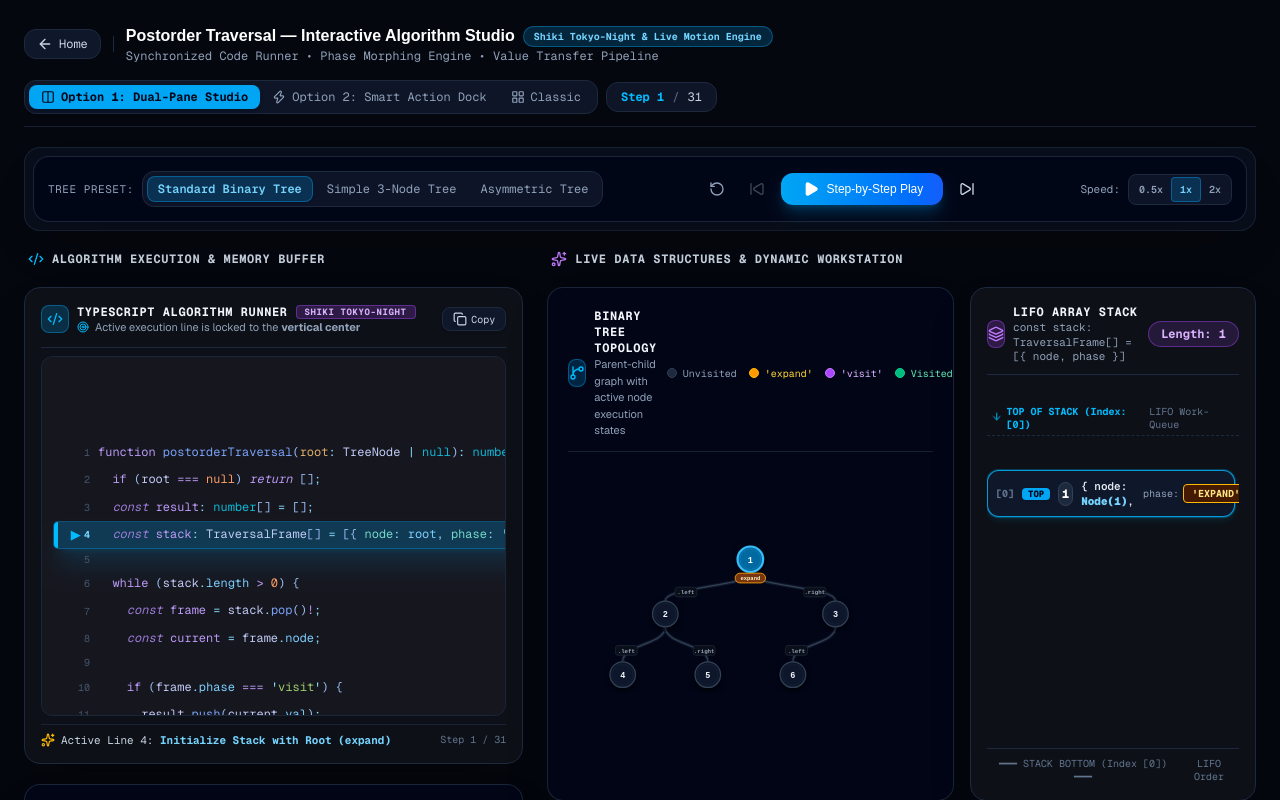
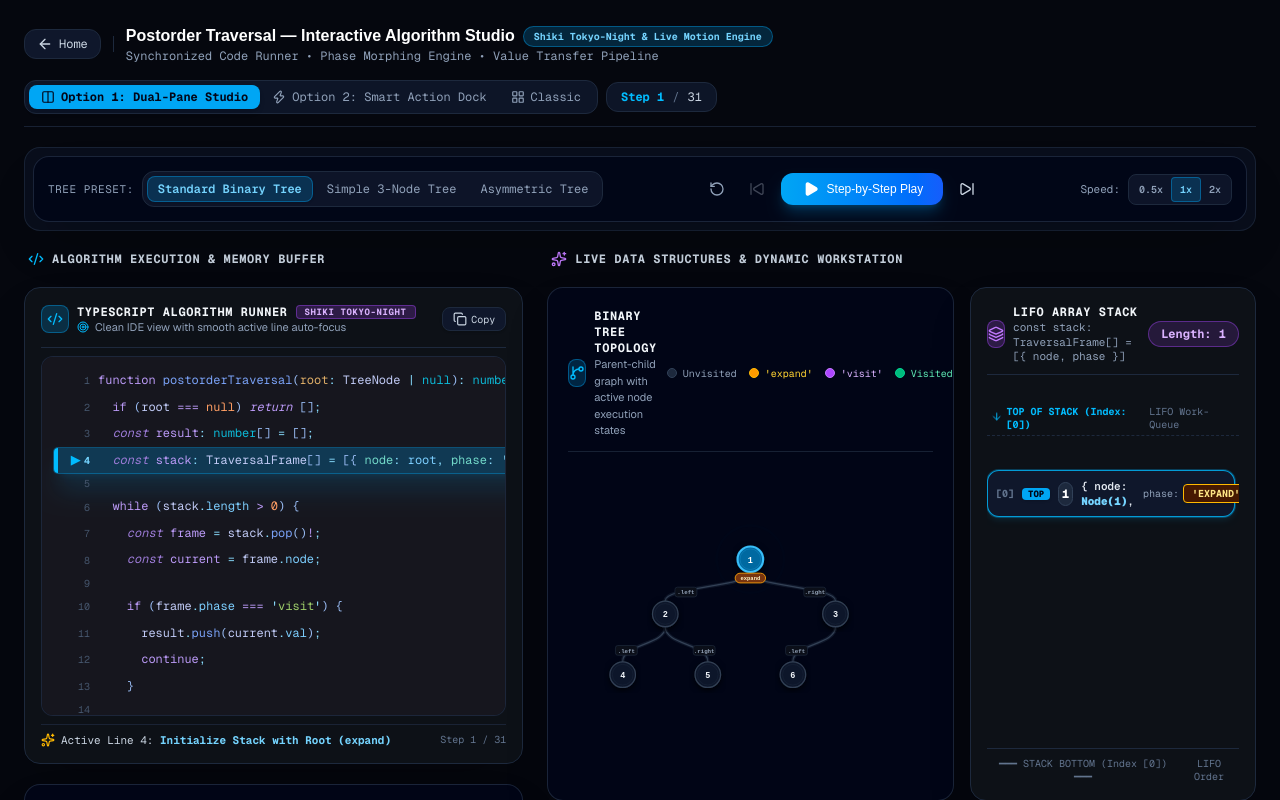
Before and after one commit to Kkknight-12/dsa-visualizer-test, a Next.js app: page /postorder-3d in a window 1280 px wide. Shown: the top 800 px of the page. Built offline with nearby package versions, Linux system fonts and the light colour scheme.

Commit message:
fix: remove artificial spacer padding from code runner to restore clean IDE layout

```diff
--- a/components/postorder-animated/ShikiCodeRunner.tsx
+++ b/components/postorder-animated/ShikiCodeRunner.tsx
@@ -97,7 +97,7 @@ export function ShikiCodeRunner({ currentStep, totalSteps }: ShikiCodeRunnerProp
   const activeLine = getActiveLineNumber();
   const f = currentStep.poppedFrame;
 
-  // Auto-scroll to center active executing line directly in the exact middle of code container
+  // Auto-scroll active executing line smoothly toward center of viewport without artificial gaps
   useEffect(() => {
     const scrollToActive = () => {
       if (activeLineRef.current && codeContainerRef.current) {
@@ -114,7 +114,6 @@ export function ShikiCodeRunner({ currentStep, totalSteps }: ShikiCodeRunnerProp
       }
     };
 
-    // Trigger on requestAnimationFrame to ensure accurate paint offset
     const frameId = requestAnimationFrame(scrollToActive);
     return () => cancelAnimationFrame(frameId);
   }, [activeLine, currentStep.stepNumber, tokenizedLines]);
@@ -160,7 +159,7 @@ export function ShikiCodeRunner({ currentStep, totalSteps }: ShikiCodeRunnerProp
             </h3>
             <p className="text-[11px] text-slate-400 font-sans flex items-center gap-1.5">
               <Target className="w-3 h-3 text-sky-400" />
-              <span>Active execution line is locked to the <strong>vertical center</strong></span>
+              <span>Clean IDE view with smooth active line auto-focus</span>
             </p>
           </div>
         </div>
@@ -174,14 +173,11 @@ export function ShikiCodeRunner({ currentStep, totalSteps }: ShikiCodeRunnerProp
         </button>
       </div>
 
-      {/* 2. Code Body with Shiki Tokens & Pixel-Perfect Center Auto-Scroll */}
+      {/* 2. Code Body with Shiki Tokens & Clean Natural Padding (No Empty Gaps) */}
       <div
         ref={codeContainerRef}
-        className="relative flex-1 overflow-x-auto overflow-y-auto max-h-[360px] min-h-[300px] bg-[#16161e] px-3 rounded-xl border border-slate-800/90 space-y-0.5 select-text"
+        className="relative flex-1 overflow-x-auto overflow-y-auto max-h-[360px] min-h-[300px] bg-[#16161e] p-3 rounded-xl border border-slate-800/90 space-y-0.5 select-text"
       >
-        {/* Top Spacer to allow initial lines to center in view */}
-        <div className="h-[200px] shrink-0 select-none pointer-events-none" aria-hidden="true" />
-
         {rawLines.map((rawText, idx) => {
           const lineNum = idx + 1;
           const isHighlighted = lineNum === activeLine;
@@ -192,7 +188,7 @@ export function ShikiCodeRunner({ currentStep, totalSteps }: ShikiCodeRunnerProp
             <div
               key={lineNum}
               ref={isHighlighted ? activeLineRef : null}
-              className={`relative flex items-center justify-between min-w-max px-2 py-[3px] rounded transition-all duration-200 ${
+              className={`relative flex items-center justify-between min-w-max px-2 py-[2.5px] rounded transition-all duration-200 ${
                 isHighlighted
                   ? 'bg-sky-500/25 border-l-4 border-sky-400 shadow-xl shadow-sky-500/20 ring-1 ring-sky-500/40'
                   : 'hover:bg-slate-900/40 border-l-4 border-transparent'
@@ -246,9 +242,6 @@ export function ShikiCodeRunner({ currentStep, totalSteps }: ShikiCodeRunnerProp
             </div>
           );
         })}
-
-        {/* Bottom Spacer to allow terminal return lines to center in view */}
-        <div className="h-[200px] shrink-0 select-none pointer-events-none" aria-hidden="true" />
       </div>
 
       {/* 3. Action Narration Footer */}
```
